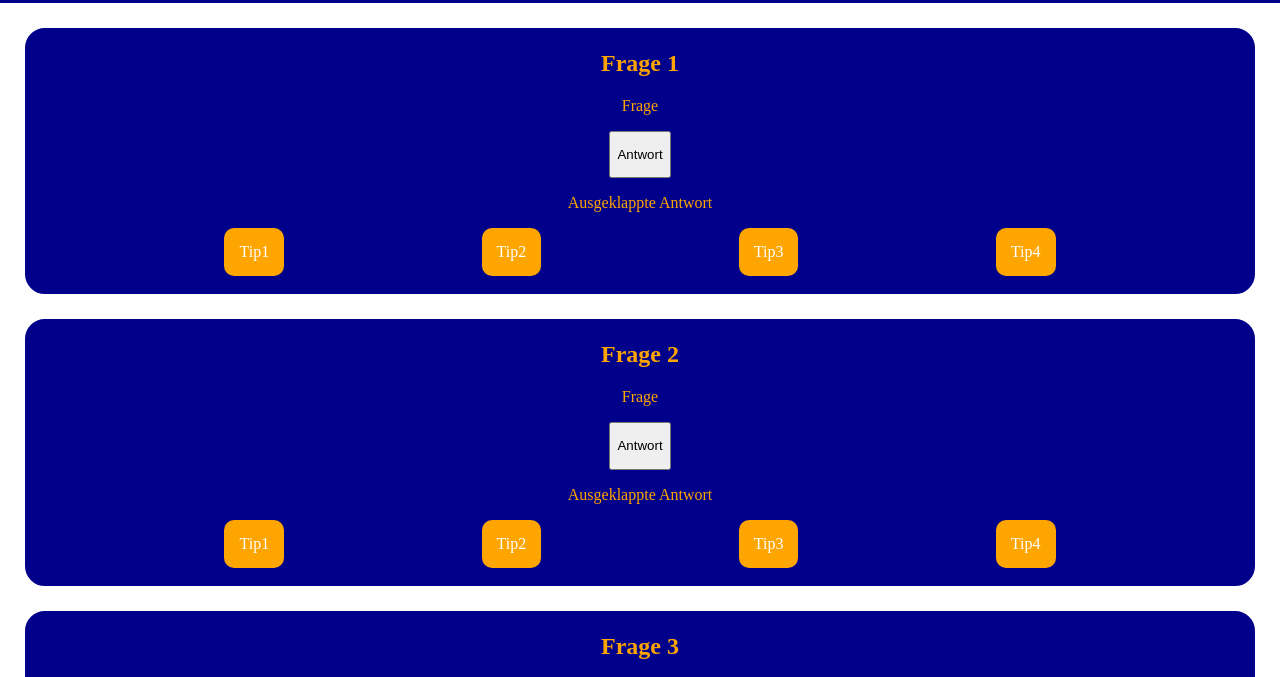
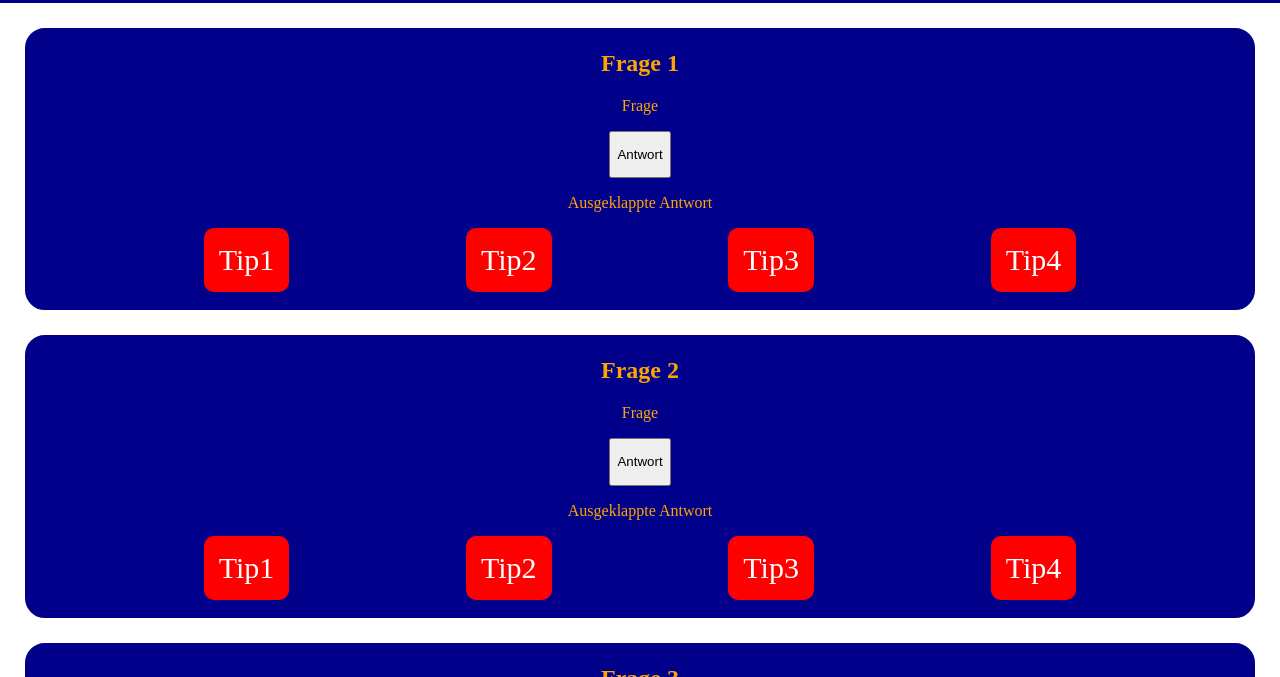
Before and after one commit to schulztobi/Quiz-App, a plain HTML site: page index.html in a window 1280 px wide. Shown: the part 81-758 px from the top of the page. Drawn offline with Linux system fonts and the light colour scheme.

Commit message:
fontsize and background color changed

```diff
--- a/styles.css
+++ b/styles.css
@@ -80,8 +80,9 @@ img {
     margin: 15px;
 }
 .tip {
+    font-size: 30px;
     padding: 15px;
-    background-color: orange;
+    background-color: red;
     color: white;
     border-radius: 10px;
 }
```
